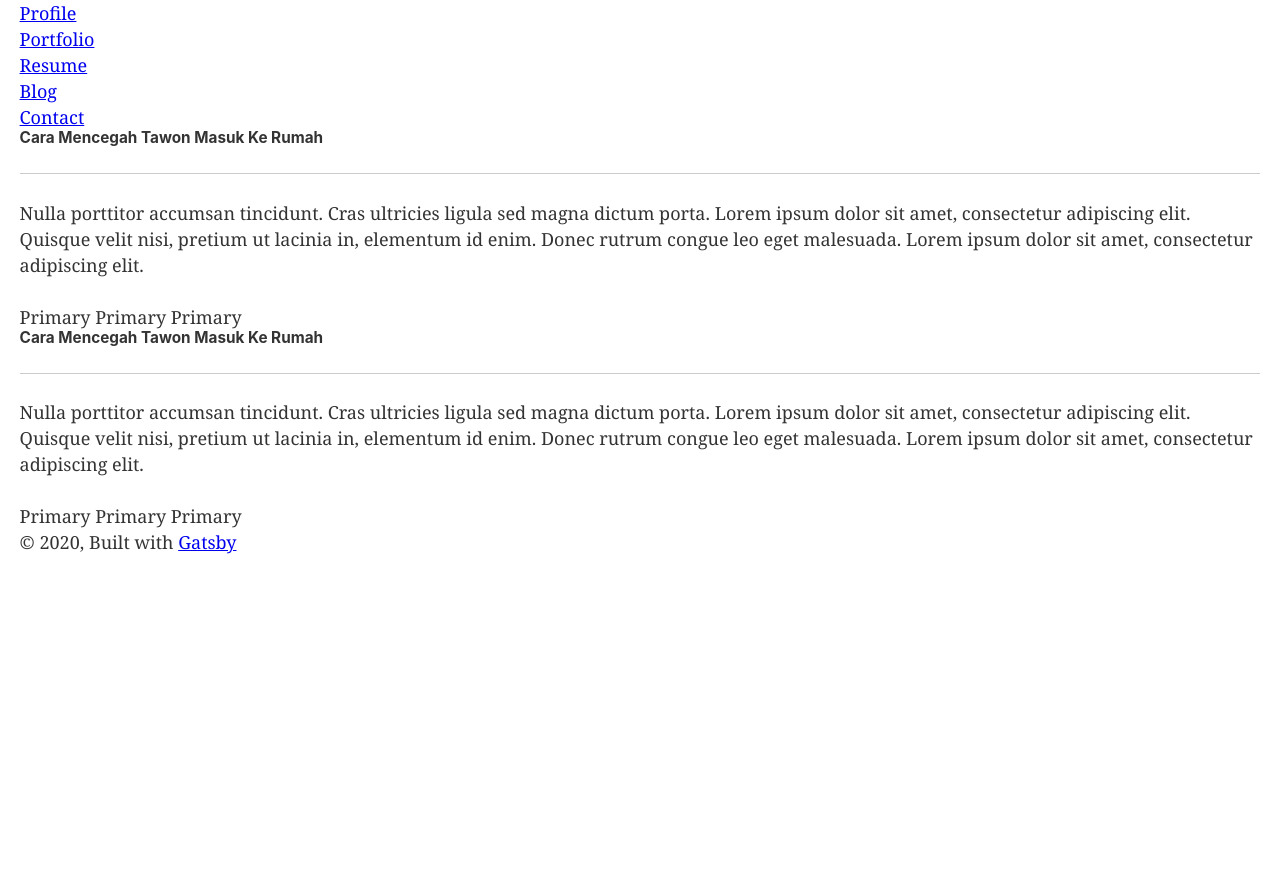
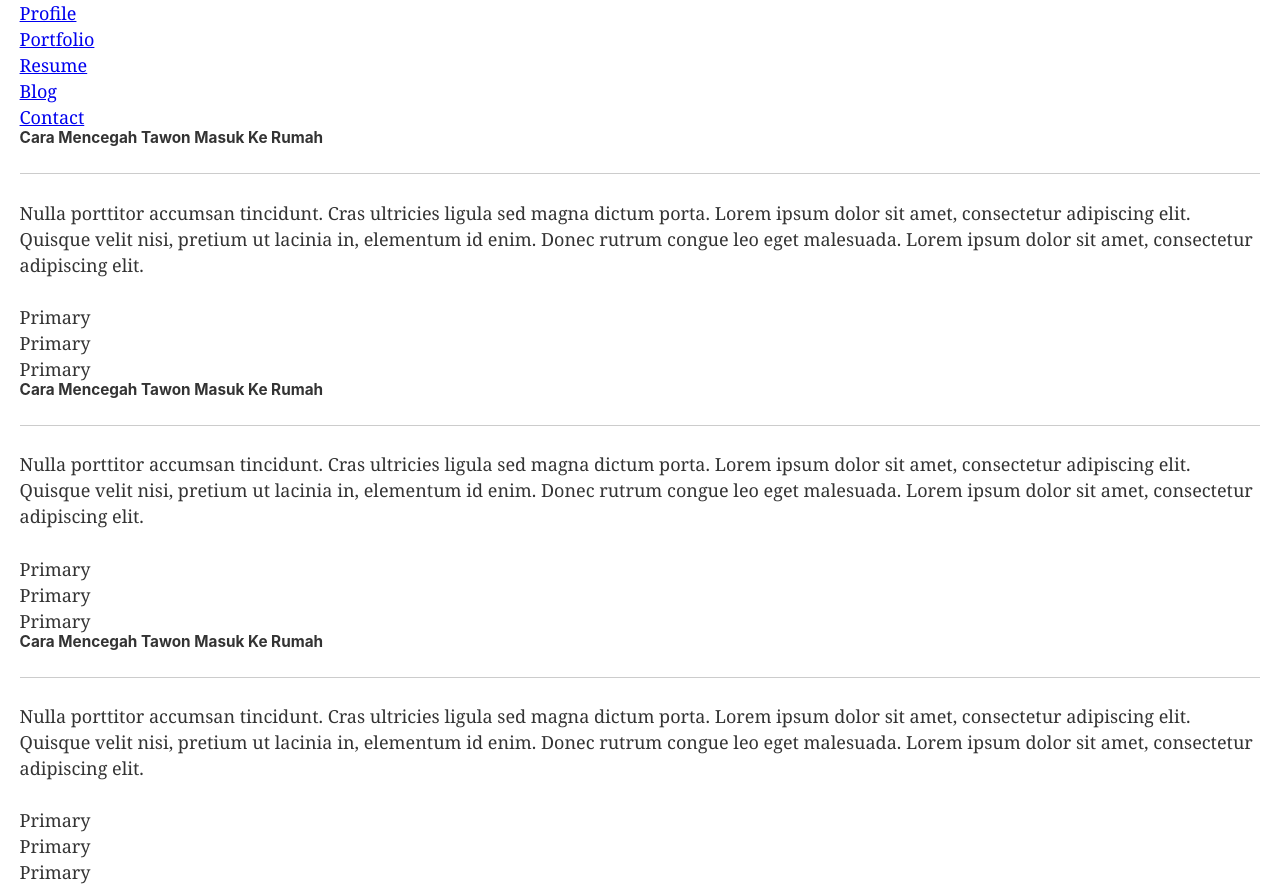
Before and after one commit to mahdihrs/about, a Gatsby site: page /blog in a window 1280 px wide. Before the commit the page ends 800 px from the top, so only its background shows below. Built offline with nearby package versions, Linux system fonts and the light colour scheme; Gatsby itself is replaced by a stand-in of ours.

Commit message:
added some compoonents

```diff
--- a/src/components/blog-card.js
+++ b/src/components/blog-card.js
@@ -15,9 +15,9 @@ const BlogCard = () => {
       <p>Nulla porttitor accumsan tincidunt. Cras ultricies ligula sed magna dictum porta. Lorem ipsum dolor sit amet, consectetur adipiscing elit. Quisque velit nisi, pretium ut lacinia in, elementum id enim. Donec rutrum congue leo eget malesuada. Lorem ipsum dolor sit amet, consectetur adipiscing elit.</p>
       {/* <p>Quisque velit nisi, pretium ut lacinia in, elementum id enim. Vivamus suscipit tortor eget felis porttitor volutpat. Pellentesque in ipsum id orci porta dapibus. Vestibulum ac diam sit amet quam vehicula elementum sed sit amet dui. Nulla quis lorem ut libero malesuada feugiat.</p> */}
       {cat_color_indicator.map(colin => (
-        <>
+        <div key={colin}>
           <Badge pill variant={colin}>Primary</Badge>{' '}
-        </>
+        </div>
       ))}
     </div>
   )
--- a/src/components/layout.js
+++ b/src/components/layout.js
@@ -10,7 +10,7 @@ import PropTypes from "prop-types";
 import { useStaticQuery, graphql } from "gatsby";
 
 import Menu from './menu';
-import Header from "./header";
+// import Header from "./header";
 import "./layout.css";
 
 const Layout = ({ children }) => {
@@ -35,18 +35,20 @@ const Layout = ({ children }) => {
           padding: `0px 1.0875rem 1.45rem`,
           paddingTop: 0,
           height: '100vh',
-          // backgroundColor: 'rgb(50,50,50)'
+          backgroundImage: `${window.location.pathname === '/' && "url('/assets/me-lofi.jpeg')"}`,
+          backgroundRepeat: 'no-repeat',
+          backgroundSize: '100vw'
         }}
       >
         <Menu />
         <main>
           {children}
         </main>
-        <footer>
+        {/* <footer>
           © {new Date().getFullYear()}, Built with
           {` `}
           <a href="https://www.gatsbyjs.org">Gatsby</a>
-        </footer>
+        </footer> */}
       </div>
     </>
   )
--- a/src/components/menu.js
+++ b/src/components/menu.js
@@ -7,7 +7,7 @@ const Menu = () => {
   return (
     <div className="menu-container">
       {menu_list.map(menu => (
-        <Link to={menu.url}>
+        <Link to={menu.url} key={menu.name}>
           <div>{menu.name}</div>
         </Link>
       ))}
--- a/src/pages/blog.js
+++ b/src/pages/blog.js
@@ -9,6 +9,7 @@ const Blog = () => {
     <Layout>
       <BlogCard />
       <BlogCard />
+      <BlogCard />
     </Layout>
   )
 }
--- a/src/pages/index.js
+++ b/src/pages/index.js
@@ -17,8 +17,7 @@ const IndexPage = () => {
           <MeName />
         </div> */}
         {/* <Image style="me-image" /> */}
-        <img className="me-image" src="/assets/me.png" alt="it's me" />
-        {/* <iframe src="https://open.spotify.com/embed/playlist/2FftBsGcnPsosTiLRfb8gf" width="300" height="380" frameborder="0" allowtransparency="true" allow="encrypted-media" autoplay></iframe> */}
+        {/* <img className="me-image" src="/assets/me.png" alt="it's me" /> */}
       </div>
     </Layout>
   );
--- a/src/pages/pages-styles.css
+++ b/src/pages/pages-styles.css
@@ -10,10 +10,13 @@
   filter: grayscale(1);
 }
 .image-name-container {
+  /* background-image: url('/assets/me-lofi.jpeg');
+  background-repeat: no-repeat;
+  background-size: 100vw; */
   /* display: flex;
   justify-content: flex-start;
   align-items: center; */
-  height: 100vh;
+  /* height: 100vh; */
 }
 .name-homepage-configuration {
   text-transform: uppercase;
```
Also changed, not shown: 2 other files.
